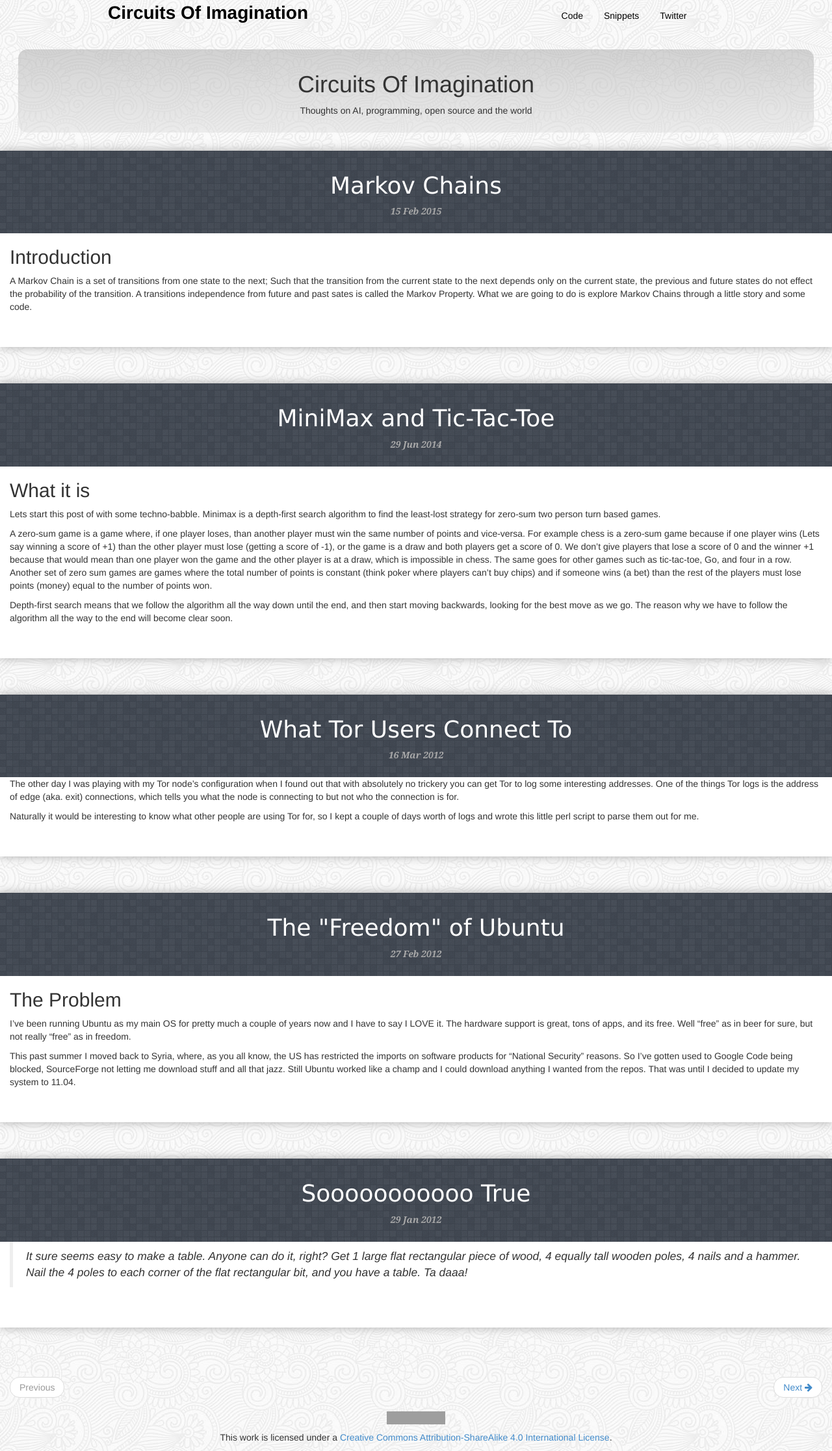
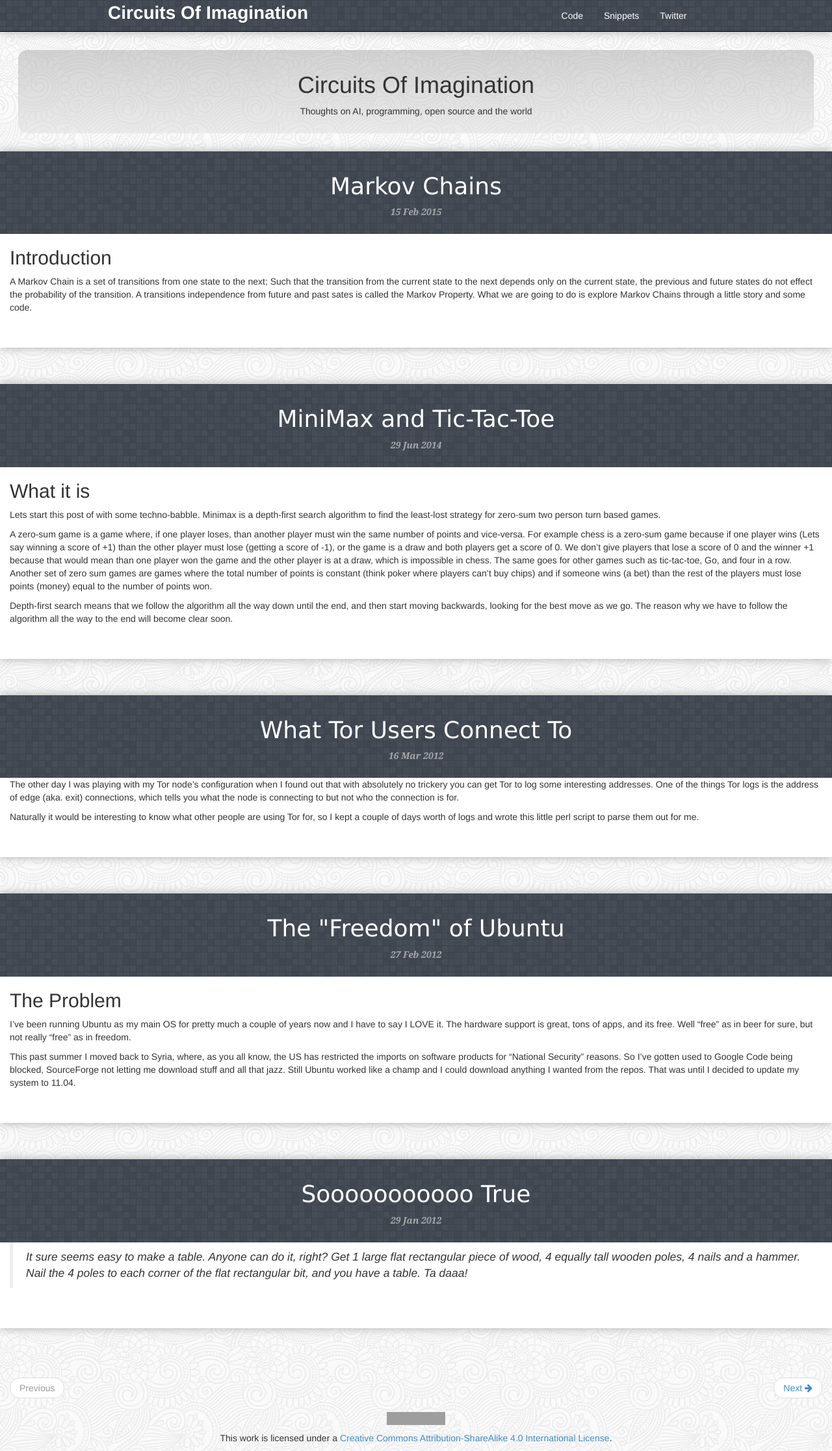
Before and after one commit to tantalum/tantalum.github.io, a Jekyll site: the page built from index.html, in a window 1280 px wide. Shown: the whole page at 65% size. Built offline with Jekyll 4.4.1, drawn with Linux system fonts in a browser that asks for light colours; nearby versions of some CDN libraries; Markdown is read by kramdown in place of the engine named in the settings; the list of posts is cut into pages by our own code; comment, search, counter and statistics services are not loaded; grey boxes are pictures that could not be loaded.

Commit message:
Improve navbar

```diff
--- a/_layouts/default.html
+++ b/_layouts/default.html
@@ -43,7 +43,8 @@
     </head>
     <body>
         <!-- Top Bar -->
-        <nav role="navigation" class="container-fluid main-nav">
+        <nav role="navigation" class="nav main-nav">
+            <div class="container-fluid">
                 <div class="row">
                     <section class="nav-home col-sm-6 col-xs-12">
                         <a href="/">Circuits Of Imagination</a>
@@ -61,6 +62,7 @@
                                 <a href="https://twitter.com/blit32">Twitter</a>
                             </li>
                         </ul>
+                    </div>
                 </div>
             </div>
         </nav>
--- a/css/main.css
+++ b/css/main.css
@@ -1,6 +1,6 @@
 body {
     background: url('/img/symphony.png');
-	background-attachment: fixed;
+    background-attachment: fixed;
 }
 
 /* -------------------------------------------------------------------------
@@ -9,10 +9,13 @@ NAVIGATION BAR
 
 .main-nav {
     margin-bottom: 1em;
+    background: url("/img/random_grey_variations.png");
+    box-shadow: 0em 0em 1em #AAA;
+    border-bottom: solid #000 1px;
 }
 
 .main-nav a {
-    color: #000;
+    color: #fff;
 }
 
 .main-nav .nav-home {
```
Lines whose indentation alone changed are shown as unchanged.
